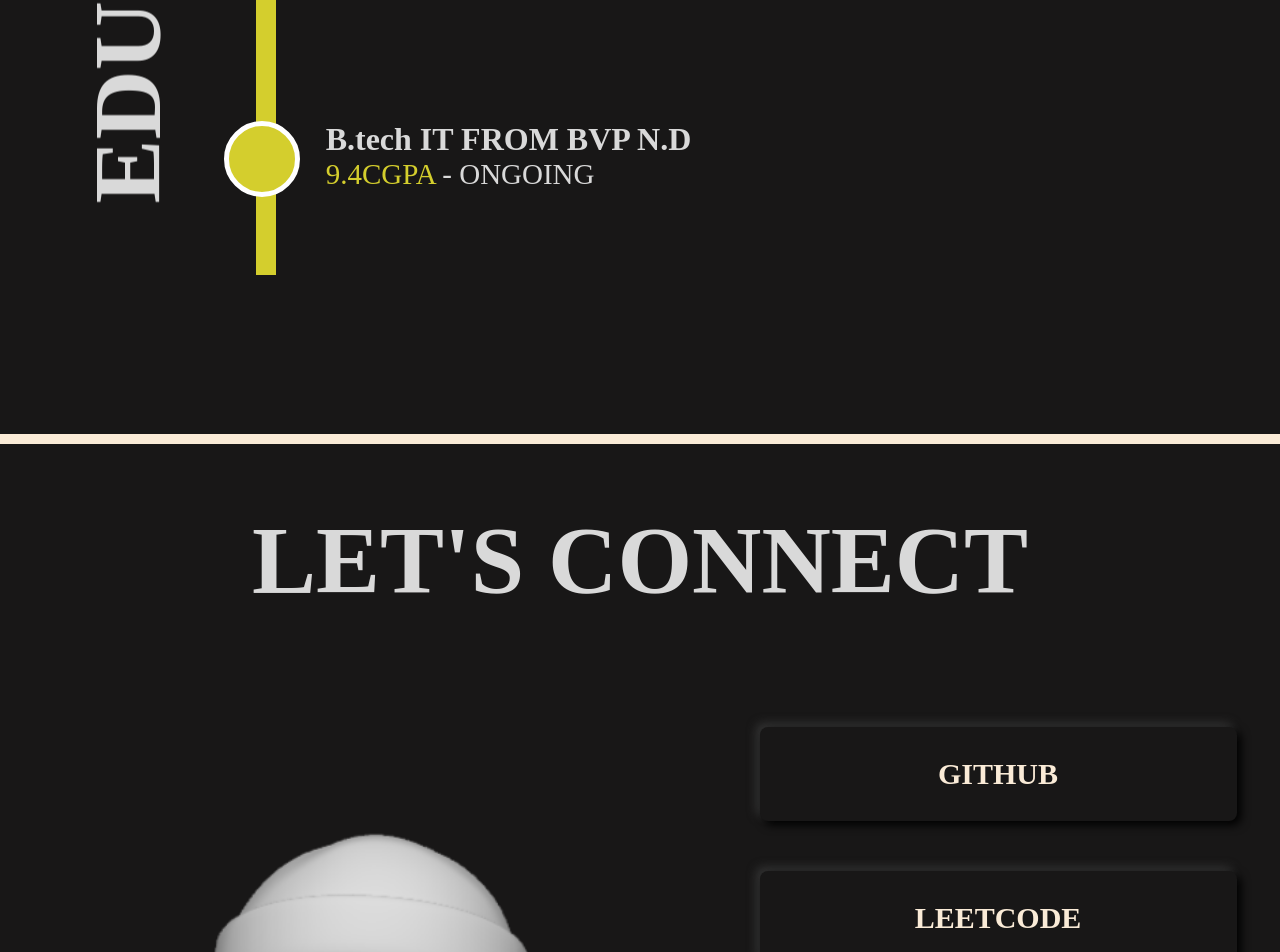
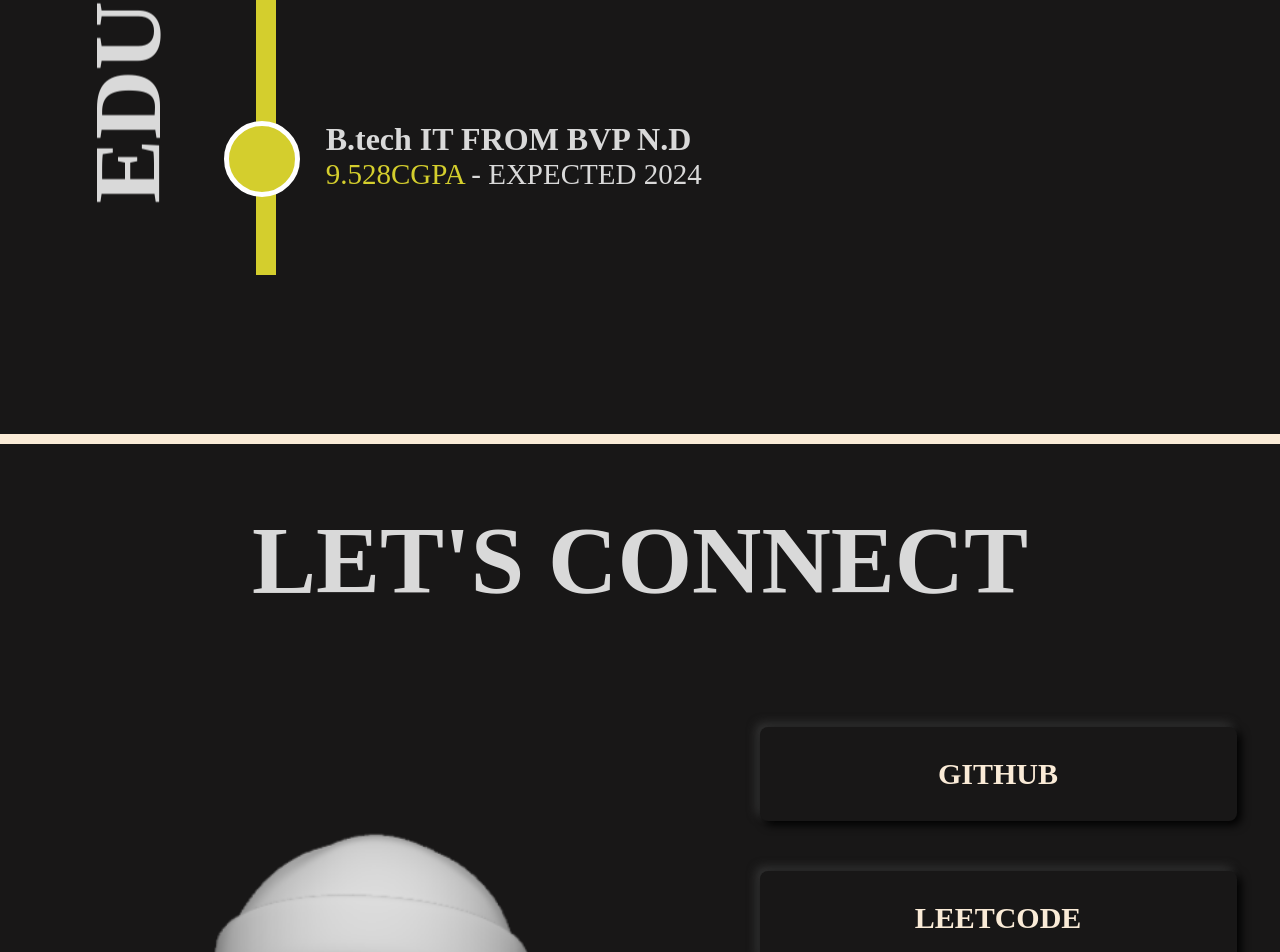
Before and after one commit to Ak2407/akshit-resume, a React (Create React App) app: page / in a window 1280 px wide. Shown: the part 2657-3609 px from the top of the page. Built offline with nearby package versions, Linux system fonts and the light colour scheme; a web font is replaced by a local one.

Commit message:
Update Education.js
Updated Education Page

```diff
--- a/src/pages/Education.js
+++ b/src/pages/Education.js
@@ -10,7 +10,7 @@ export default function Education(){
             <div className="edu-timeline-container">
                 <EduBox standard="10TH STANDARD FROM AES N.D" marks="92%" finish="APRIL 2018"/>
                 <EduBox standard="12TH STANDARD FROM AES N.D" marks="94%" finish="APRIL 2020"/>
-                <EduBox standard="B.tech IT FROM BVP N.D" marks="9.4CGPA" finish="ONGOING"/>
+                <EduBox standard="B.tech IT FROM BVP N.D" marks="9.528CGPA" finish="EXPECTED 2024"/>
             </div>
         </div>
 
```
